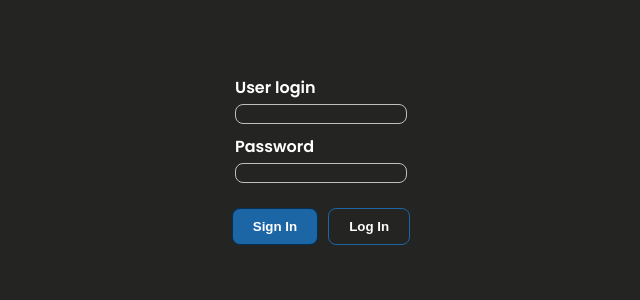
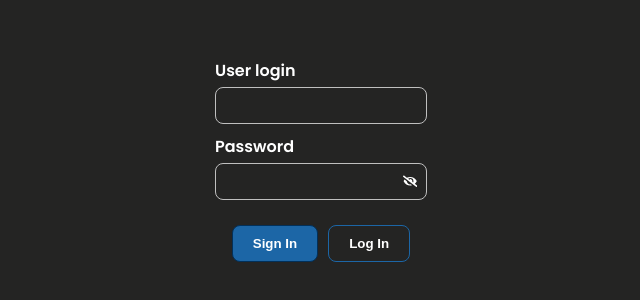
Before and after one commit to FilipeMSouza/rpg-handouts, a Next.js app: page /login in a window 1280 px wide. Shown: the part 236-536 px from the top of the page, without its empty margins (319-959 px from the left). Built offline with nearby package versions, Linux system fonts and the light colour scheme.

Commit message:
Final Touches on Login screen
  - Adding button to review password
  - Setup login submit
  - Isntalled React icons

```diff
--- a/src/app/login/page.tsx
+++ b/src/app/login/page.tsx
@@ -2,17 +2,19 @@
 import { useState } from 'react';
 import {
   ActionButtons,
+  EyeButton,
   Form,
   Input,
   Label,
   Login,
+  PasswordWrapper,
   SignIn,
   Wrapper,
 } from '@/app/login/style';
+import { FaEye, FaEyeSlash } from 'react-icons/fa';
 
 const LoginPage = () => {
   const [isVisible, setIsVisible] = useState(false);
-  const turnVisible = () => setIsVisible(!isVisible);
   const password = isVisible ? 'text' : 'password';
   return (
     <Form>
@@ -22,11 +24,21 @@ const LoginPage = () => {
       </Wrapper>
       <Wrapper>
         <Label>Password</Label>
-        <Input type={password} />
+        <PasswordWrapper>
+          <Input type={password} />
+          <EyeButton
+            onClick={(e) => {
+              e.preventDefault();
+              setIsVisible(!isVisible);
+            }}
+          >
+            {isVisible ? <FaEye /> : <FaEyeSlash />}
+          </EyeButton>
+        </PasswordWrapper>
       </Wrapper>
       <ActionButtons>
         <SignIn>Sign In</SignIn>
-        <Login>Log In</Login>
+        <Login type='submit'>Log In</Login>
       </ActionButtons>
     </Form>
   );
--- a/src/app/login/style.ts
+++ b/src/app/login/style.ts
@@ -25,8 +25,8 @@ export const Input = styled.input`
   border: 1px solid var(--text-color);
 
   color: var(--text-color);
-  width: 20vh;
-  height: 1vh;
+  width: 25vh;
+  height: 25px;
 `;
 
 export const Label = styled.label`
@@ -62,3 +62,21 @@ export const ActionButtons = styled.div`
   gap: 10px;
   margin-top: 15px;
 `;
+
+export const EyeButton = styled.button`
+  background: none;
+  border: none;
+  color: var(--text-white);
+  position: absolute;
+  font-size: 0.9rem;
+  margin-right: 10px;
+  margin-top: 3px;
+`;
+
+export const PasswordWrapper = styled.div`
+  display: flex;
+  flex-direction: row;
+  justify-content: end;
+  align-items: center;
+  position: relative;
+`;
--- a/src/mocks/data.ts
+++ b/src/mocks/data.ts
@@ -1,6 +1,6 @@
-import type { pjData } from '@/@types/pjData';
+import type {pjData} from '@/@types/pjData';
 
-export const players : pjData[] = [
+export const players: pjData[] = [
   {
     name: 'Altair',
     profession: 'Caçador',
@@ -23,7 +23,7 @@ export const players : pjData[] = [
     image: '/elara.png',
     color: '#8C031C',
     currentMana: 6,
-    currentLife: 17,
+    currentLife: 17, g
   },
   {
     name: 'Kai',
```
Also changed, not shown: package.json (+4 -3 lines), 1 other file (tests, documents, lock files or other folders).
